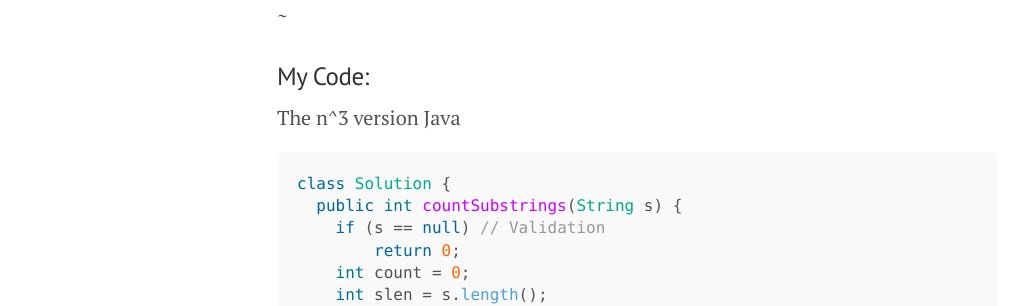
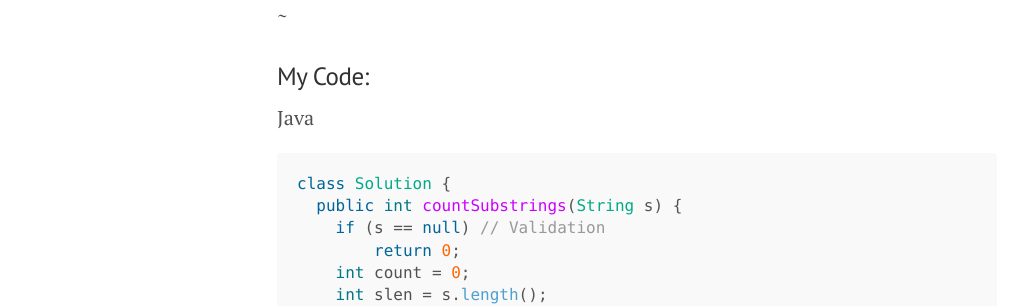
Before and after one commit to washifu/CodeBlog, a Jekyll site: the page built from _posts/2017-09-17-Palindromic_Substring.md, in a window 1280 px wide. Shown: the part 551-857 px from the top of the page, without its empty margins (3-1031 px from the left). Built offline with Jekyll 4.4.1, drawn with Linux system fonts in a browser that asks for light colours; comment, search, counter and statistics services are not loaded.

Commit message:
Update 2017-09-17-Palindromic_Substring.md

````diff
--- a/_posts/2017-09-17-Palindromic_Substring.md
+++ b/_posts/2017-09-17-Palindromic_Substring.md
@@ -15,7 +15,6 @@ The substrings with different start indexes or end indexes are counted as differ
 ~
 
 ### My Code:
-The n^3 version
 Java
 ```java
 class Solution {
````
